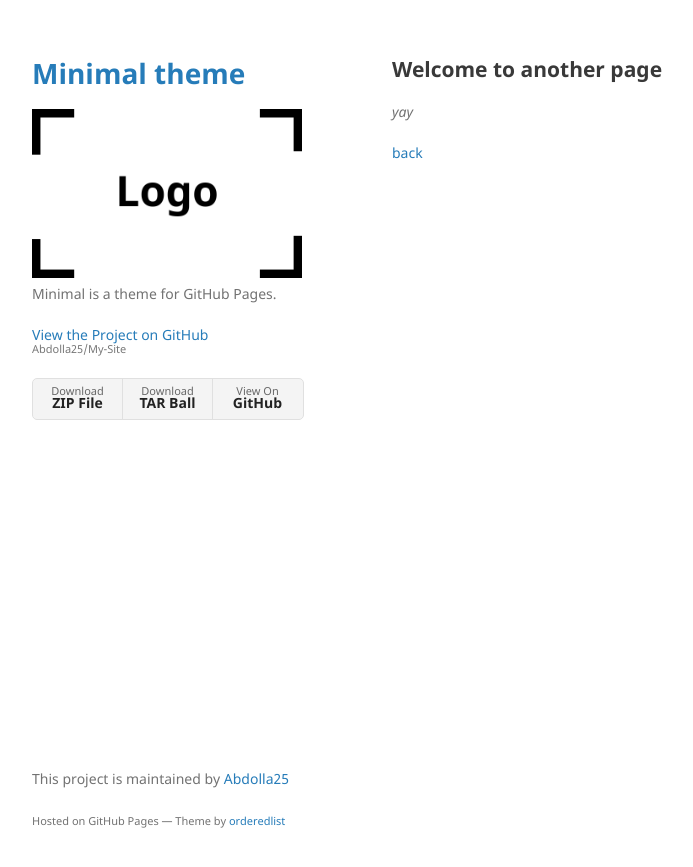
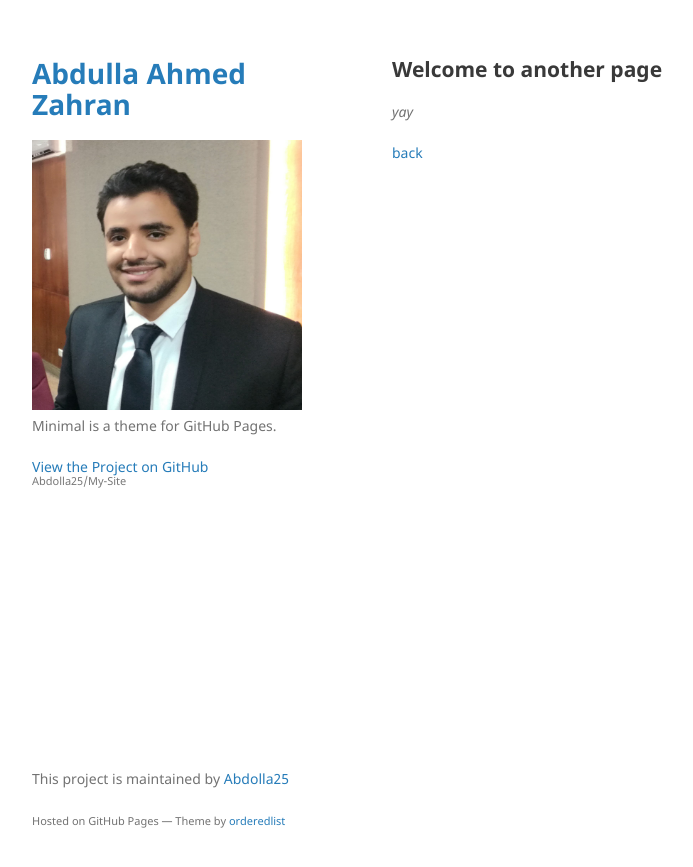
Before and after one commit to Abdolla25/My-Site, a Jekyll site: the page built from another-page.md, in a window 1280 px wide. Shown: the top 867 px of the page, without its empty margins (178-871 px from the left). Built offline with Jekyll 4.4.1, drawn with Linux system fonts in a browser that asks for light colours; our own code applies the rules of GitHub Pages for plain Markdown files.

Commit message:
Edit personal data

```diff
--- a/_config.yml
+++ b/_config.yml
@@ -1,6 +1,6 @@
-title: Minimal theme
-logo: /assets/img/logo.png
+title: Abdulla Ahmed Zahran
+logo: /assets/img/pic.jpg
 description: Minimal is a theme for GitHub Pages.
-show_downloads: true
+show_downloads: false
 google_analytics:
 theme: jekyll-theme-minimal
```
Also changed, not shown: assets/img/pic.jpg (added).
